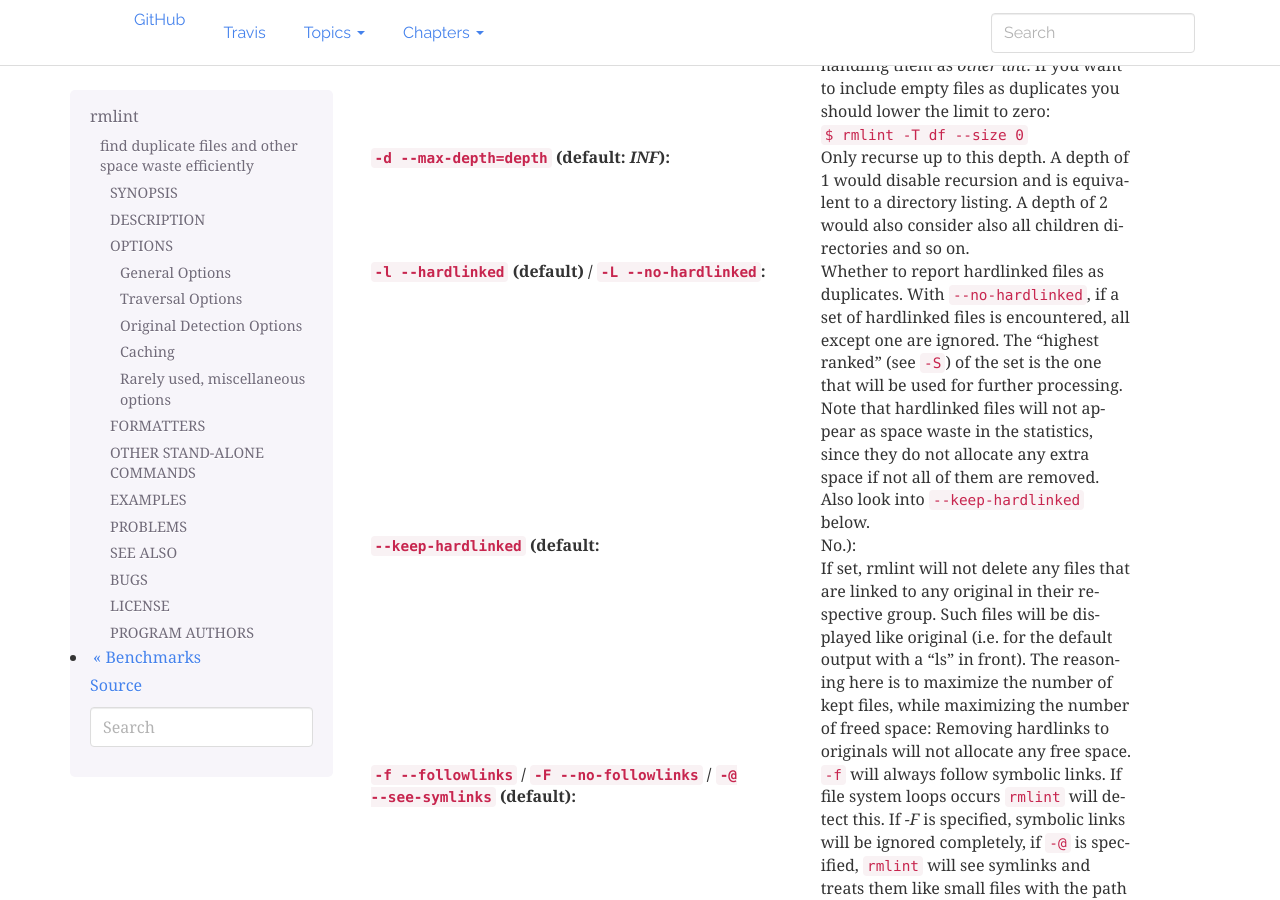
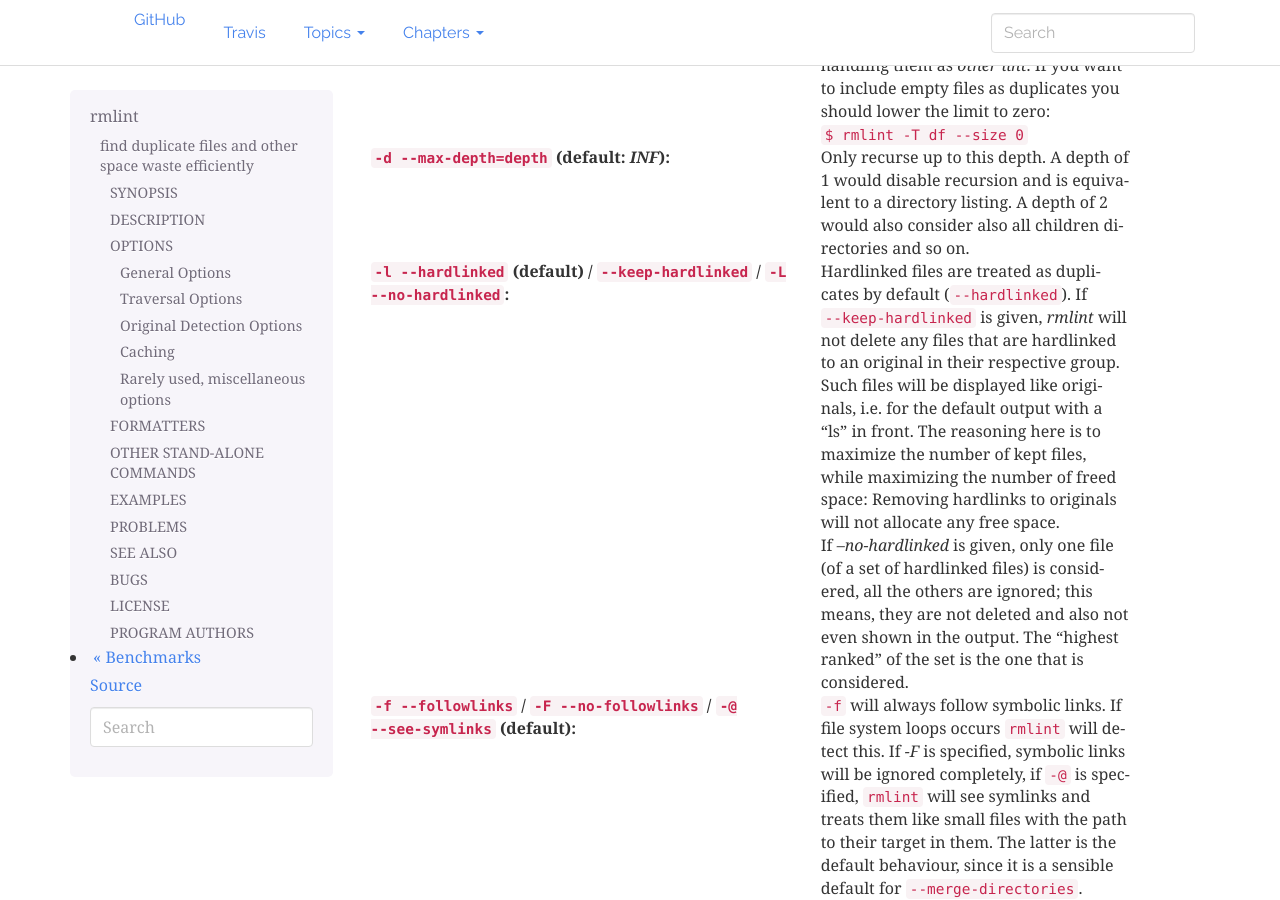
Before and after one commit to sahib/rmlint, a Sphinx documentation site: the page built from docs/rmlint.1.rst, in a window 1280 px wide and 900 px high, scrolled down 4889 px. Built offline with Sphinx 7.4.7, drawn with Linux system fonts in a browser that asks for light colours.

Commit message:
Merge --hardlinked and --keep-hardlinked docs

```diff
--- a/docs/rmlint.1.rst
+++ b/docs/rmlint.1.rst
@@ -297,24 +297,20 @@
     equivalent to a directory listing. A depth of 2 would also consider also all
     children directories and so on.
 
-:``-l --hardlinked`` (**default**) / ``-L --no-hardlinked``:
+:``-l --hardlinked`` (**default**) / ``--keep-hardlinked`` / ``-L --no-hardlinked``:
 
-    Whether to report hardlinked files as duplicates. With ``--no-hardlinked``,
-    if a set of hardlinked files is encountered, all except one are ignored.
-    The "highest ranked" (see ``-S``) of the set is the one that will be used
-    for further processing.
+    Hardlinked files are treated as duplicates by default (``--hardlinked``). If
+    ``--keep-hardlinked`` is given, `rmlint` will not delete any files that are
+    hardlinked to an original in their respective group. Such files will be
+    displayed like originals, i.e. for the default output with a "ls" in front.
+    The reasoning here is to maximize the number of kept files, while maximizing
+    the number of freed space: Removing hardlinks to originals will not allocate
+    any free space.
 
-    Note that hardlinked files will not appear as space waste in the
-    statistics, since they do not allocate any extra space if not all of them are removed.
-
-    Also look into ``--keep-hardlinked`` below.
-
-:``--keep-hardlinked`` (**default**: No.):
-
-    If set, rmlint will not delete any files that are linked to any original in their respective group.
-    Such files will be displayed like original (i.e. for the default output with a "ls" in front).
-    The reasoning here is to maximize the number of kept files, while maximizing the number of freed space:
-    Removing hardlinks to originals will not allocate any free space.
+    If `--no-hardlinked` is given, only one file (of a set of hardlinked files)
+    is considered, all the others are ignored; this means, they are not
+    deleted and also not even shown in the output. The "highest ranked" of the
+    set is the one that is considered.
 
 :``-f --followlinks`` / ``-F --no-followlinks`` / ``-@ --see-symlinks`` (**default**):
 
```
